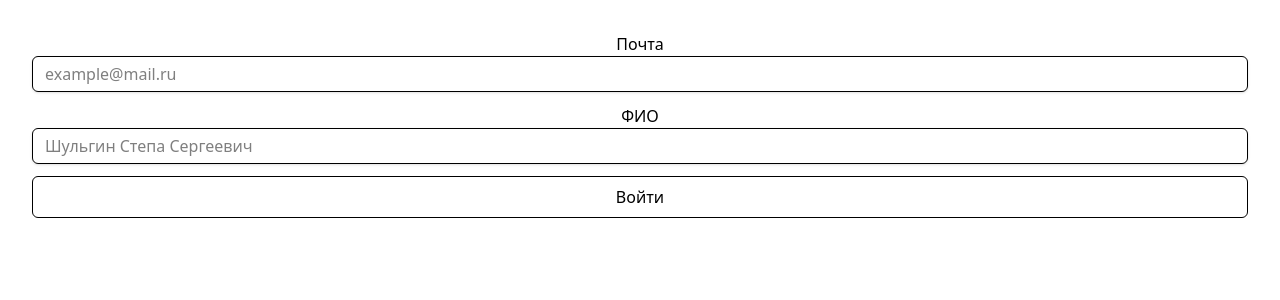
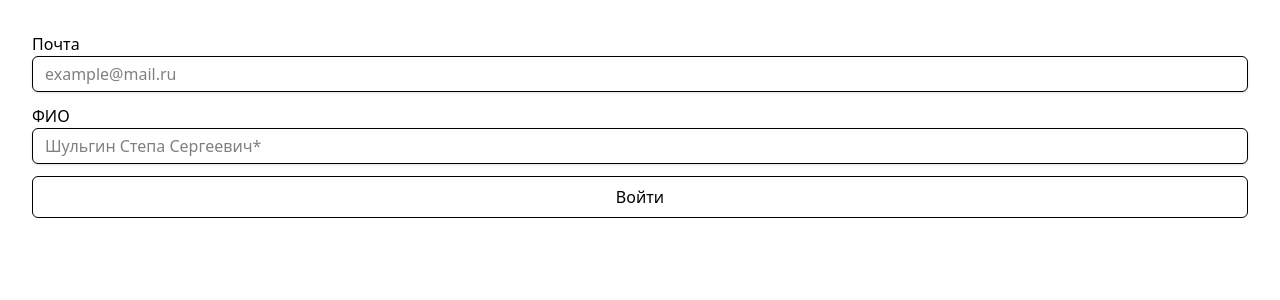
Before and after one commit to ENFORGi/events-calendar, a React (Vite) app in the folder packages/frontend/: page / in a window 1280 px wide. Shown: the top 300 px of the page. Built offline with nearby package versions, Linux system fonts and the light colour scheme.

Commit message:
Изменил проверку почты и подправил вывод ошибки

```diff
--- a/packages/frontend/routes/login.tsx
+++ b/packages/frontend/routes/login.tsx
@@ -43,18 +43,20 @@ export function LoginForm(){
 
         // console.log(succesMessage, errorMessage);
 
-        if(isStrictValidEmail(formData.mail)){
-            setErrorMessage("Почта введена не правильно!");
-            return;
+        if(formData.mail){
+            if(isStrictValidEmail(formData.mail)){
+                setErrorMessage("Почта введена не правильно!");
+                return;
+            }
         }
 
         if(!formData.name){
-            setErrorMessage(`Поле ${formData.name} не должно быть пустым!`);
+            setErrorMessage(`Поле ФИО не должно быть пустым!`);
             return;
         }
 
         if(formData.name.length < 6){
-            setErrorMessage(`Поле ФИО должно иметь минимум 6 символов`);
+            setErrorMessage(`Поле ФИО должно состоять минимум 6 символов`);
             return;
         }
 
@@ -69,12 +71,16 @@ export function LoginForm(){
     }
 
     return(
-        <div className="flex flex-col">
-            <form>
-                <label>Почта</label>
+        <div>
+            <form className="flex flex-col">
+                <div className="flex">
+                    <label>Почта</label>
+                </div>
                 <input className= "flex h-9 w-full rounded-md border border-input px-3 py-1 text-base shadow-sm mb-3" value={formData.mail} onChange={handleChangeMail} placeholder="example@mail.ru"></input>
-                <label>ФИО</label>
-                <input className= "flex h-9 w-full rounded-md border border-input px-3 py-1 text-base shadow-sm mb-3" value = {formData.name} onChange={handleChangeName} placeholder="Шульгин Степа Сергеевич"></input>
+                <div className="flex">
+                    <label>ФИО</label>
+                </div>
+                <input className= "flex h-9 w-full rounded-md border border-input px-3 py-1 text-base shadow-sm mb-3" value = {formData.name} onChange={handleChangeName} placeholder="Шульгин Степа Сергеевич*"></input>
                 <MessageSucces message={succesMessage} />
                 <MessageError message={errorMessage} />
                 <button className="p-2 w-full rounded-md border" type="submit" onClick={handleSend}>Войти</button>
```
